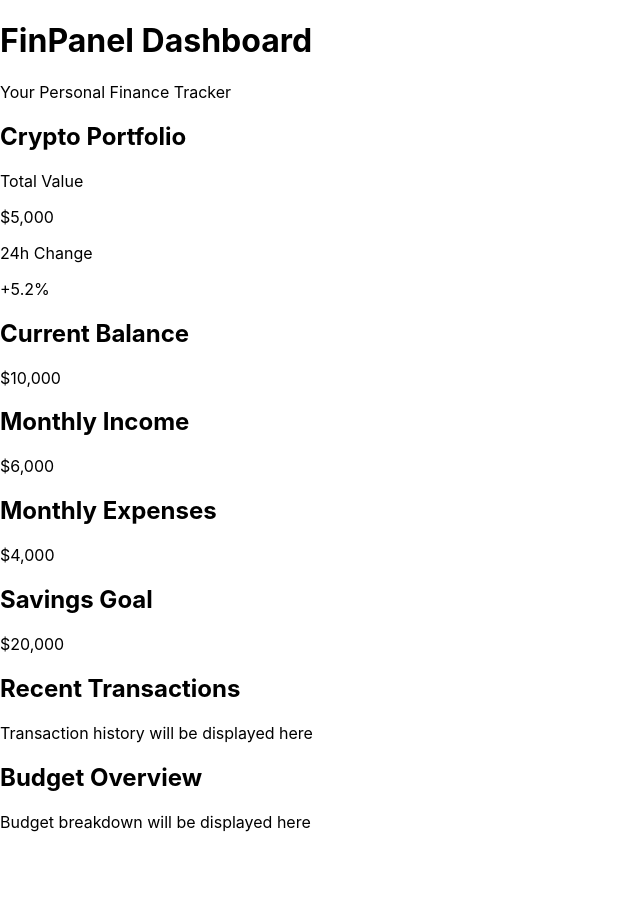
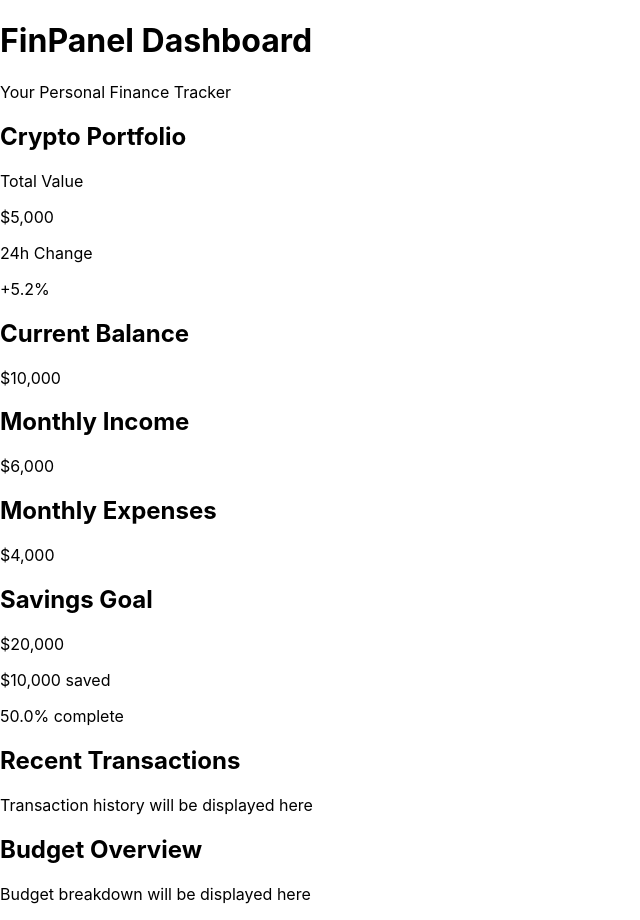
Before and after one commit to ibxibx/finpanel, a React (Create React App) app: page / in a window 1280 px wide. Shown: the whole page, without its empty margins (0-640 px from the left). Before the commit the page ends 848 px from the top, so only its background shows below. Built offline with nearby package versions, Linux system fonts and the light colour scheme.

Commit message:
Added the props: monthlyTarget, targetDate, projectedDate, recentSavings arrav to show latest contributions

```diff
--- a/src/components/SavingsCard.jsx
+++ b/src/components/SavingsCard.jsx
@@ -1,20 +1,66 @@
 import React from "react";
 
-function SavingsCard({ current, goal }) {
+function SavingsCard({
+  current,
+  goal,
+  monthlyTarget = null,
+  targetDate = null,
+  recentSavings = [], // Array of recent savings entries
+  projectedDate = null, // When goal will be reached at current rate
+}) {
   const progress = (current / goal) * 100;
 
   return (
     <div className="bg-white p-4 rounded-lg shadow">
       <h2 className="text-gray-600 text-sm">Savings Goal</h2>
-      <p className="text-2xl font-bold text-blue-600">
-        ${goal.toLocaleString()}
-      </p>
+      <div className="flex justify-between items-baseline">
+        <p className="text-2xl font-bold text-blue-600">
+          ${goal.toLocaleString()}
+        </p>
+        <p className="text-sm text-gray-500">
+          ${current.toLocaleString()} saved
+        </p>
+      </div>
+
       <div className="w-full bg-gray-200 rounded-full h-2.5 mt-2">
         <div
-          className="bg-blue-600 h-2.5 rounded-full"
+          className="bg-blue-600 h-2.5 rounded-full transition-all duration-500"
           style={{ width: `${progress}%` }}
-        ></div>
+        />
       </div>
+
+      <div className="mt-2 text-sm">
+        <div className="flex justify-between text-gray-600">
+          <span>{progress.toFixed(1)}% complete</span>
+          {monthlyTarget && (
+            <span>Target: ${monthlyTarget.toLocaleString()}/month</span>
+          )}
+        </div>
+
+        {targetDate && (
+          <p className="text-xs text-gray-500 mt-1">
+            Target date: {targetDate}
+          </p>
+        )}
+
+        {projectedDate && (
+          <p className="text-xs text-gray-500">
+            Projected completion: {projectedDate}
+          </p>
+        )}
+      </div>
+
+      {recentSavings.length > 0 && (
+        <div className="mt-2 text-xs text-gray-500">
+          <p>Recent savings:</p>
+          {recentSavings.slice(0, 3).map((entry, index) => (
+            <div key={index} className="flex justify-between">
+              <span>{entry.date}</span>
+              <span>${entry.amount.toLocaleString()}</span>
+            </div>
+          ))}
+        </div>
+      )}
     </div>
   );
 }
```
